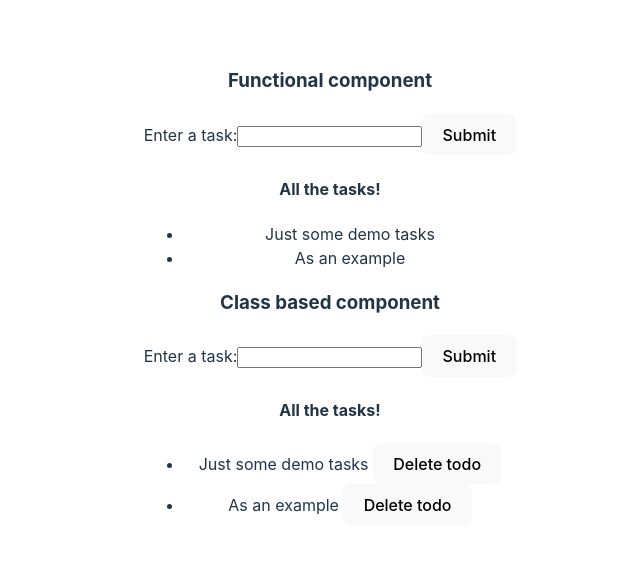
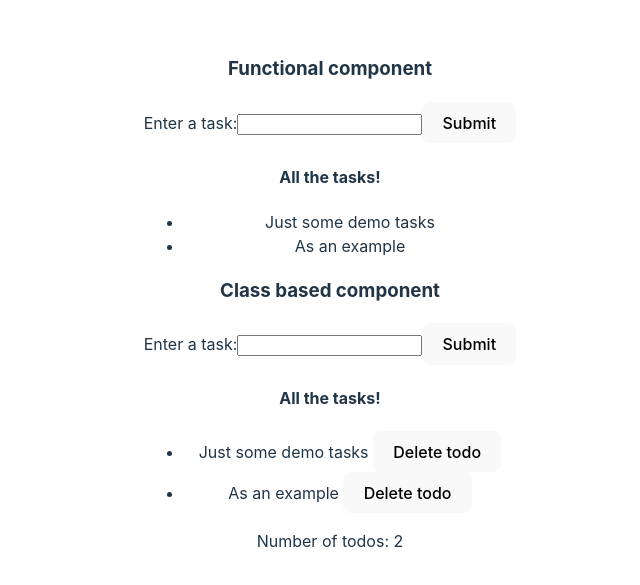
Before and after one commit to Suryakumar-Selvakumar/Practice-React, a React (Vite) app: page / in a window 1280 px wide. Shown: the part 105-690 px from the top of the page, without its empty margins (310-950 px from the left). Built offline with nearby package versions, Linux system fonts and the light colour scheme.

Commit message:
feat(`Count.jsx`): Create class component
Make a new class component that displays the no. of todos present at any
given time.

```diff
--- a/components/ClassInput.jsx
+++ b/components/ClassInput.jsx
@@ -1,5 +1,5 @@
 import { Component } from "react";
-
+import Count from "./Count";
 class ClassInput extends Component {
   constructor(props) {
     super(props);
@@ -61,6 +61,7 @@ class ClassInput extends Component {
             </li>
           ))}
         </ul>
+        <Count todos={this.state.todos} />
       </section>
     );
   }
--- /dev/null
+++ b/components/Count.jsx
@@ -0,0 +1,13 @@
+import { Component } from "react";
+
+class Count extends Component {
+  constructor(props) {
+    super(props);
+  }
+
+  render() {
+    return <div>Number of todos: {this.props.todos.length}</div>;
+  }
+}
+
+export default Count;
--- a/src/App.jsx
+++ b/src/App.jsx
@@ -1,6 +1,7 @@
 import "./App.css";
 import { FunctionalInput } from "../components/FunctionalInput";
 import ClassInput from "../components/ClassInput";
+import Count from "../components/Count";
 
 function App() {
   return (
```
